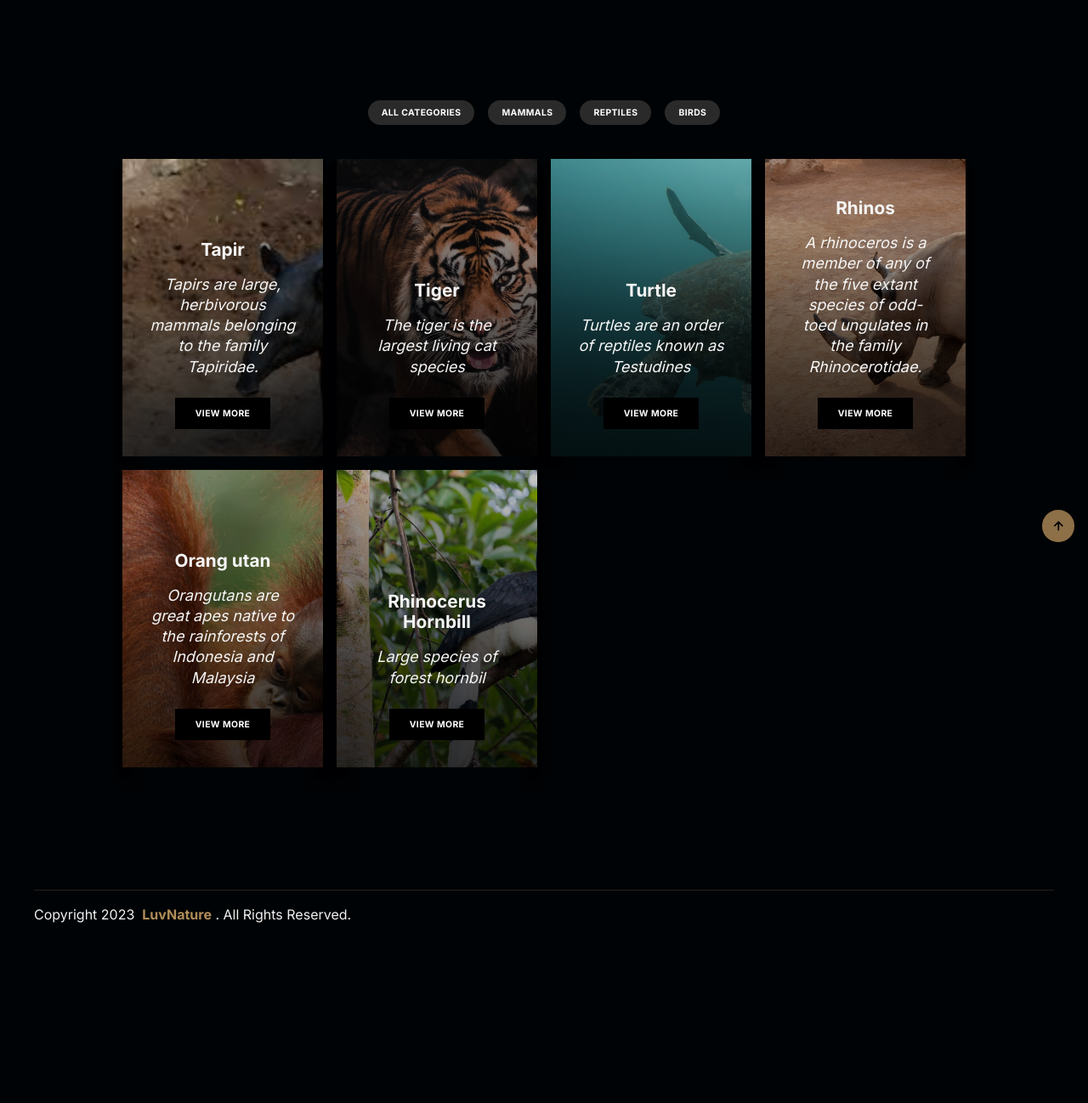
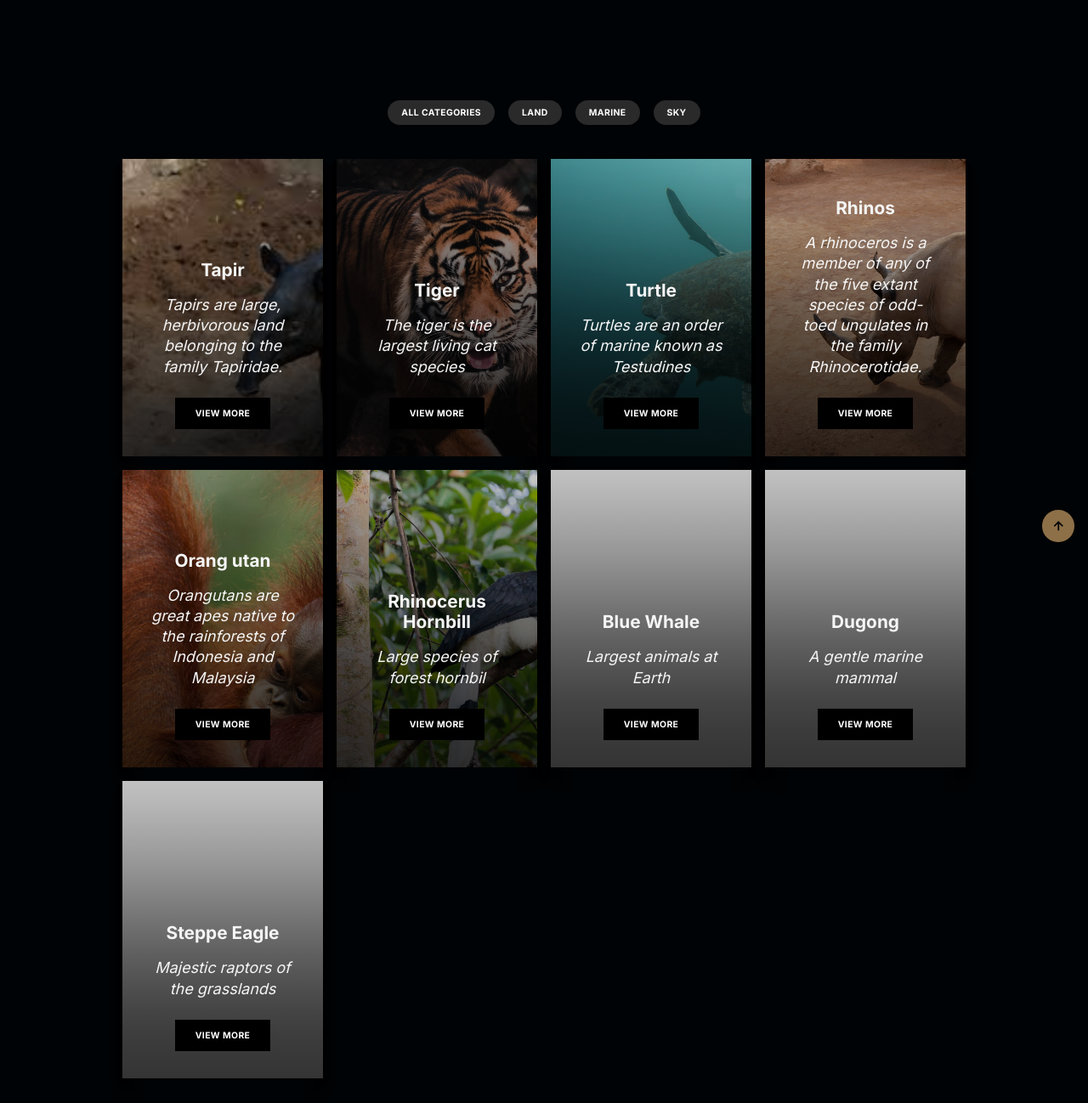
Before and after one commit to Shi-Min-Yeoh/LuvNature, a plain HTML site: page endangered-species.html in a window 1280 px wide. Shown: the part 402-1700 px from the top of the page at 85% size. Before the commit the page ends 1522 px from the top, so only its background shows below. Drawn offline with nearby package versions, Linux system fonts and the light colour scheme; a web font is replaced by a local one.

Commit message:
Update endangered-species.html

```diff
--- a/endangered-species.html
+++ b/endangered-species.html
@@ -51,55 +51,75 @@
             <div class="container">
                 <div class="projectFilter">
                   <button type="button" data-filter="all" class="btn btn-outline-primary">All Categories</button>
-                  <button type="button" class="btn btn-outline-primary" data-filter="mammals">Mammals</button>
-                  <button type="button" class="btn btn-outline-primary" data-filter="reptiles">Reptiles</button>
-                  <button type="button" class="btn btn-outline-primary" data-filter="birds">Birds</button>
+                  <button type="button" class="btn btn-outline-primary" data-filter="land">land</button>
+                  <button type="button" class="btn btn-outline-primary" data-filter="marine">marine</button>
+                  <button type="button" class="btn btn-outline-primary" data-filter="sky">sky</button>
 
                 </div>
                   <div class="grid">
-                    <div class="card filter mammals">
+                    <div class="card filter land">
                       <div class="content">
                         <h2 class="title">Tapir</h2>
-                        <p class="copy">Tapirs are large, herbivorous mammals belonging to the family Tapiridae.</p>
+                        <p class="copy">Tapirs are large, herbivorous land belonging to the family Tapiridae.</p>
                         <button class="btn" onclick="location.href = 'animals/tapir.html';">View More</button>
                       </div>
                     </div>
-                    <div class="card filter mammals">
+                    <div class="card filter land">
                       <div class="content">
                         <h2 class="title">Tiger</h2>
                         <p class="copy">The tiger is the largest living cat species </p>
                         <button class="btn" onclick="location.href = 'animals/tigers.html';">View More</button>
                       </div>
                     </div>
-                    <div class="card filter reptiles">
+                    <div class="card filter marine">
                       <div class="content">
                         <h2 class="title">Turtle</h2>
-                        <p class="copy">Turtles are an order of reptiles known as Testudines </p>
+                        <p class="copy">Turtles are an order of marine known as Testudines </p>
                         <button class="btn" onclick="location.href = 'animals/turtle.html';">View More</button>
                       </div>
                     </div>
-                    <div class="card filter mammals">
+                    <div class="card filter land">
                       <div class="content">
                         <h2 class="title">Rhinos</h2>
                         <p class="copy">A rhinoceros is a member of any of the five extant species of odd-toed ungulates in the family Rhinocerotidae.</p>
                         <button class="btn" onclick="location.href = 'animals/rhinos.html';">View More</button>
                       </div>
                     </div>
-                    <div class="card filter mammals">
+                    <div class="card filter land">
                       <div class="content">
                         <h2 class="title">Orang utan</h2>
                         <p class="copy">Orangutans are great apes native to the rainforests of Indonesia and Malaysia</p>
                         <button class="btn" onclick="location.href = 'animals/orangutan.html';">View More</button>
                       </div>
                     </div>
-                    <div class="card filter birds">
+                    <div class="card filter sky">
                       <div class="content">
                         <h2 class="title">Rhinocerus Hornbill</h2>
                         <p class="copy">Large species of forest hornbil</p>
                         <button class="btn" onclick="location.href = 'animals/rhinohornbill.html';">View More</button>
                       </div>
                     </div>
+                    <div class="card filter marine">
+                      <div class="content">
+                        <h2 class="title">Blue Whale</h2>
+                        <p class="copy">Largest animals at Earth</p>
+                        <button class="btn" onclick="location.href = 'animals/bluewhale.html';">View More</button>
+                      </div>
                 </div>
+                <div class="card filter marine">
+                  <div class="content">
+                    <h2 class="title">Dugong</h2>
+                    <p class="copy">A gentle marine mammal</p>
+                    <button class="btn" onclick="location.href = 'animals/dugong.html';">View More</button>
+                  </div>
+            </div>
+            <div class="card filter sky">
+              <div class="content">
+                <h2 class="title">Steppe Eagle</h2>
+                <p class="copy">Majestic raptors of the grasslands</p>
+                <button class="btn" onclick="location.href = 'animals/steppe-eagle.html';">View More</button>
+              </div>
+        </div>
               </div>
           </section>
     </main>
```
